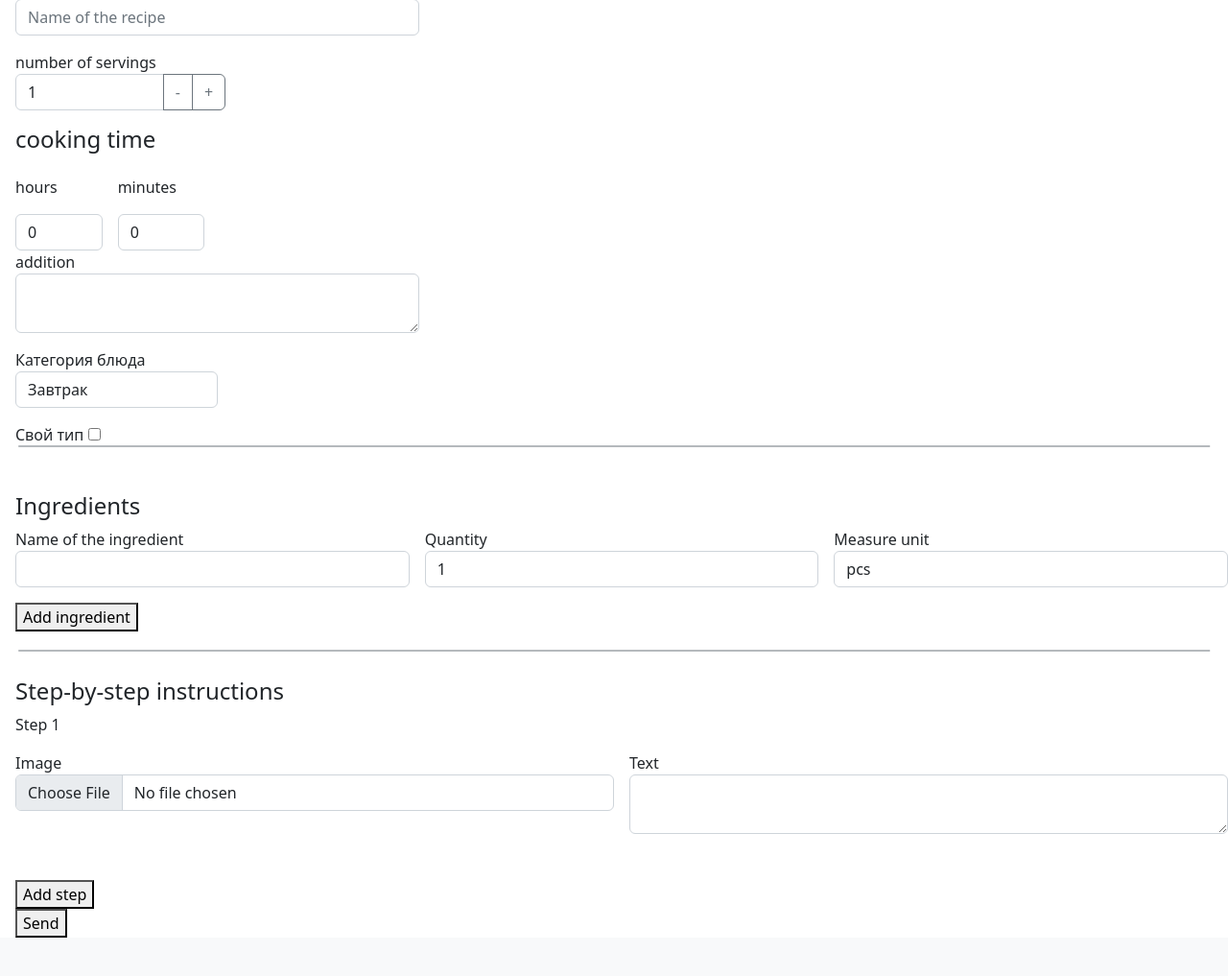
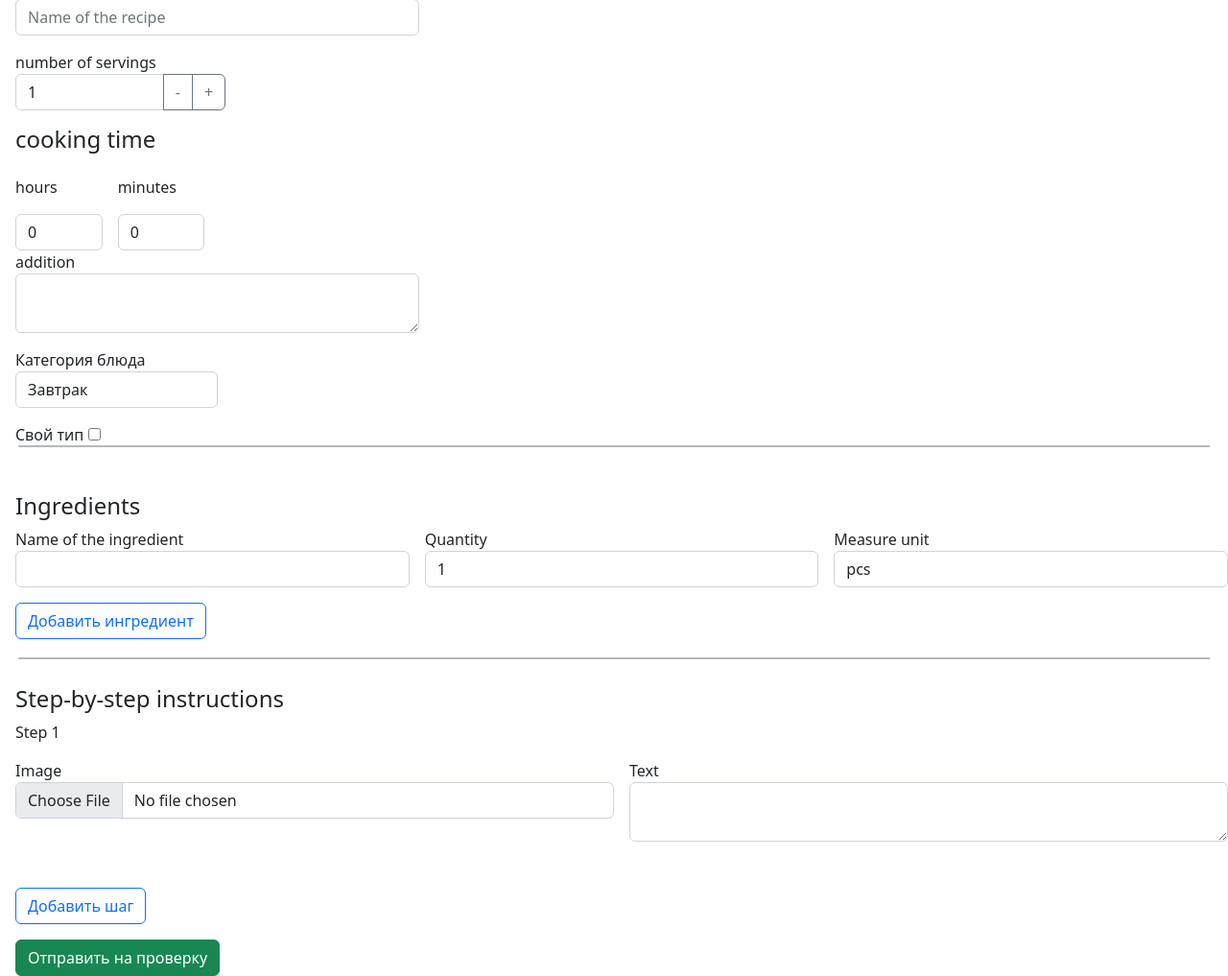
Before and after one commit to RickySalm/semester_assignment, a Flask app: page /add_recipe in a window 1280 px wide. Shown: the part 132-1149 px from the top of the page at 96% size. Before the commit the page ends 1109 px from the top, so only its background shows below. Run offline with Flask 2, Linux system fonts and the light colour scheme; the visitor is signed in with stand-in values (Sample User, id 1); some libraries are stand-ins or nearby versions.

Commit message:
= jquery add_step, +bootstrap login, signout

```diff
--- a/application.py
+++ b/application.py
@@ -37,7 +37,7 @@ def connect_db():
 def logout():
 	session['auth'] = False
 	# session.clear()
-	return redirect('/')
+	return redirect('main')
 
 @app.route('/login', methods=['POST', 'GET'])
 def login():
@@ -67,7 +67,8 @@ def login():
 		# TODO сделать сообщение, что вход не удался
 		cur.close()
 		con.close()
-	return render_template('login.html')
+	print(request.get_data())
+	return redirect('main')
 
 
 @app.route('/signup', methods=['POST', 'GET'])
@@ -96,7 +97,7 @@ def signup():
 			return redirect('main')
 		cur.close()
 		con.close()
-	return render_template('signup.html')
+	return redirect('main')
 
 
 @app.route('/profile')
--- a/templates/add_recipe.html
+++ b/templates/add_recipe.html
@@ -83,8 +83,8 @@
                 </div>
             </div>
             <div class="mb-3">
-                <button class="button_add_ingredient">
-                    Add ingredient
+                <button class="btn btn-outline-primary button_add_ingredient">
+                    Добавить ингредиент
                 </button>
             </div>
 
@@ -107,11 +107,11 @@
                 </div>
             </div>
             <div>
-                <button class="button_add_step">
-                    Add step
+                <button class="btn btn-outline-primary button_add_step">
+                    Добавить шаг
                 </button>
             </div>
-            <button type="submit">Send</button>
+            <button class="mt-3 btn btn-success" type="submit">Отправить на проверку</button>
         </form>
     </div>
         <script type="text/javascript">
@@ -134,15 +134,15 @@
             '                        <textarea class="form-control" type="text" name="text_step[]"></textarea>\n' +
             '                    </div>\n' +
             '                    <div class="col-3">\n' +
-            '                        <button type="button" class="remove_button">Удалить</button>\n' +
+            '                        <button type="button" class="remove_step_button btn btn-dark">Удалить</button>\n' +
             '                    </div>\n' +
             '                </div>');
                 });
 
-                $('.block_step_to_add').on('click', '.remove_button', function (e) {
+                $('.block_step_to_add').on('click', '.remove_step_button', function (e) {
                     e.preventDefault();
                     count--;
-                    $(this).parent('div').remove();
+                    $(this).parent('div').parent('div').remove();
                     for (var i = 0; i < count; i++) {
                         var j = i+1
                         $('.step_span').eq(i).text('Step ' + j)
@@ -187,7 +187,7 @@
         '                            <option value="tsp">tsp</option>\n' +
         '                        </select>\n' +
         '                    </div>\n' +
-        '                        <button type="button" class="remove_button">Delete</button>\n' +
+        '                        <button type="button" class="remove_ingredient_button btn btn-dark">Delete</button>\n' +
         '                </div>')
                 });
 
@@ -206,7 +206,7 @@
                     }
                 });
 
-                $('.block_ingredient_to_add').on('click', '.remove_button', function (e){
+                $('.block_ingredient_to_add').on('click', '.remove_ingredient_button', function (e){
                     e.preventDefault();
                     $(this).parent('div').remove();
                 });
--- a/templates/index.html
+++ b/templates/index.html
@@ -23,22 +23,25 @@
             <div class="navbar-nav">
 
                 <a class="nav-link active" aria-current="page" href="{{ url_for('main') }}">Main page</a>
-                <a class="nav-link active" href="{{ url_for ('add_recipe') }}">Add recipe</a>
-                <a class="nav-link active" href="{{ url_for ('profile') }}">Profile</a>
+                {% if not session.get('auth') %}
+                    <a class="nav-link active" data-bs-toggle="modal" href="#StaticLogin" role="button" >Add recipe</a>
+                    <a class="nav-link active" data-bs-toggle="modal" href="#StaticLogin" role="button">Profile</a>
+                {% else %}
+                    <a class="nav-link active" href="{{ url_for ('add_recipe') }}">Add recipe</a>
+                    <a class="nav-link active" href="{{ url_for ('profile') }}">Profile</a>
+                {% endif %}
+
                 {% if session.get('auth')%}
-
                     <button type="button" class="btn btn-danger" data-bs-toggle="modal" data-bs-target="#StaticLogOut">
                         Log Out
                     </button>
                 {% else %}
-
                     <button type="button" class="btn btn-primary" data-bs-toggle="modal" data-bs-target="#StaticLogin">
                         Log In
                     </button>
                     <button type="button" class="btn btn-primary" data-bs-toggle="modal" data-bs-target="#StaticSignUp">
                         Sign Up
                     </button>
-
                 {% endif %}
             </div>
         </div>
@@ -55,7 +58,7 @@
     <div class="modal-dialog">
         <div class="modal-content">
             <div class="modal-header">
-                <h5 class="modal-title" id="staticBackdropLabel">Заголовок модального окна</h5>
+                <h5 class="modal-title" id="staticBackdropLabel">Авторизация</h5>
                 <button type="button" class="btn-close" data-bs-dismiss="modal" aria-label="Закрыть"></button>
             </div>
             <div class="modal-body">
@@ -78,7 +81,10 @@
                     </form>
                 </div>
             </div>
-            <div class="modal-footer">
+
+            <div class="modal-footer ">
+                <strong>Или</strong>
+                <a class="link-primary btn btn-outline-success" data-bs-toggle="modal" href="#StaticSignUp" role="button">Зарегестрироваться</a>
             </div>
         </div>
     </div>
@@ -89,7 +95,7 @@
     <div class="modal-dialog">
         <div class="modal-content">
             <div class="modal-header">
-                <h5 class="modal-title" id="staticBackdropLabel">Заголовок модального окна</h5>
+                <h5 class="modal-title" id="staticBackdropLabel">Регистрация</h5>
                 <button type="button" class="btn-close" data-bs-dismiss="modal" aria-label="Закрыть"></button>
             </div>
             <div class="modal-body">
@@ -117,6 +123,8 @@
                 </div>
             </div>
             <div class="modal-footer">
+                <strong>Или</strong>
+                <a class="link-primary btn btn-outline-success" data-bs-toggle="modal" href="#StaticLogin" role="button">Авторизоваться</a>
             </div>
         </div>
     </div>
```
